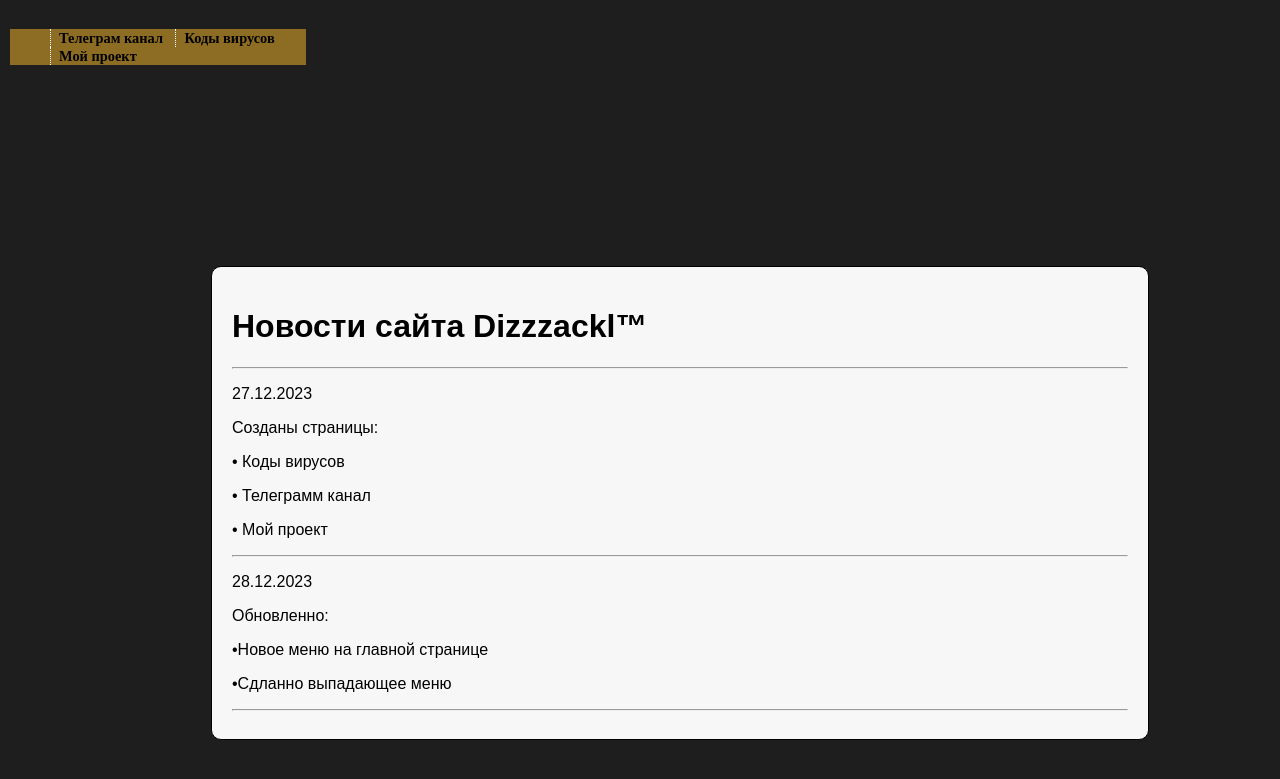
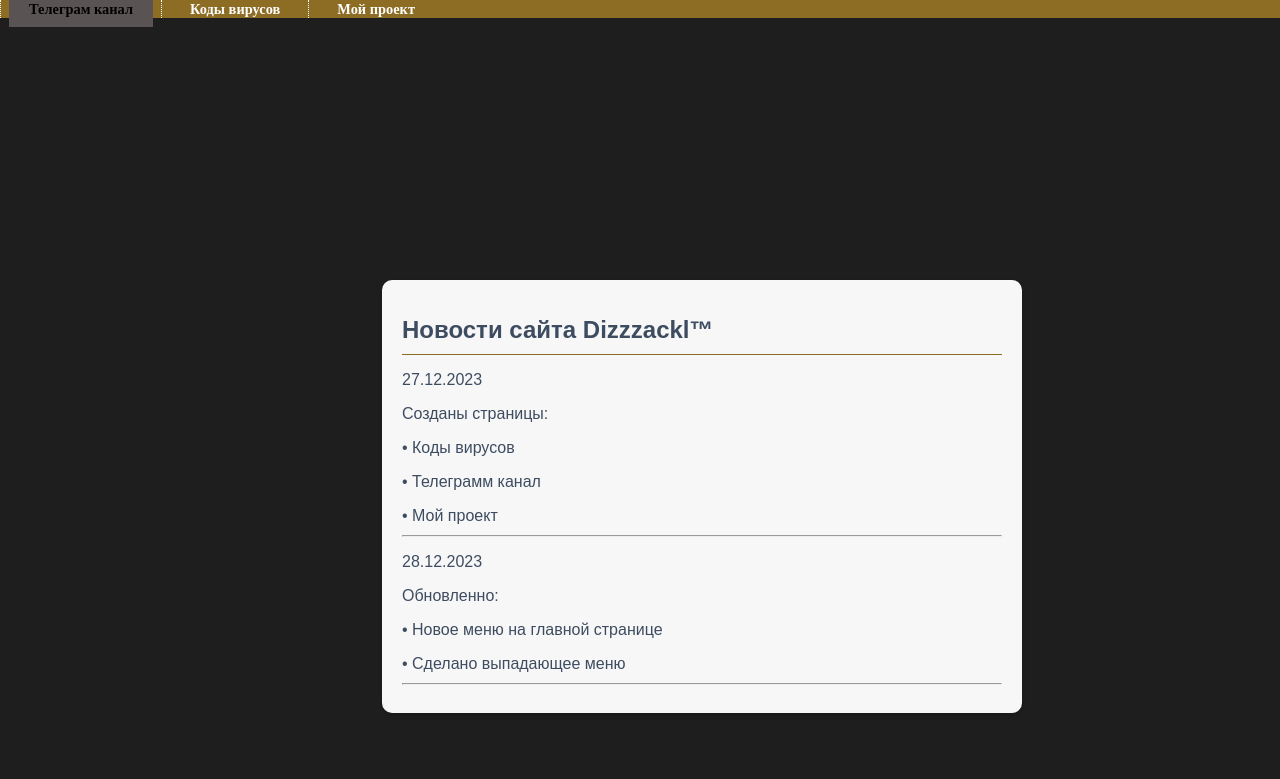
Before and after one commit to dizzzackl/https-dizzzackl.netlify.app, a PHP site: page / in a window 1280 px wide. Shown: the top 779 px of the page. Run offline with PHP 8.4, Linux system fonts and the light colour scheme.

Commit message:
Add files via upload

```diff
--- a/html/css/style.css
+++ b/html/css/style.css
@@ -1,151 +1,85 @@
-/*html {
-  background-image: url(bg-img.jpg);
-  background-repeat: no-repeat;
-  background-position: center center;
-  background-attachment: fixed;
-  -webkit-background-size: cover;
-  -moz-background-size: cover;
-  -o-background-size: cover;
-  background-size: cover;
-}
-img.background {
-  min-height: 100%;
-  min-width: 640px;
-  width: 100%;
+html {
+  font-size: 100%;
+  width: auto;
   height: auto;
-  position: fixed;
-  top: 0;
-  left: 0;
-}*/
-  /* Зависит от размера изображения */
-  @media screen and (max-width: 1200px){
-	img.bg {
-	  left: 50%;
-	  margin-left: -320px;
-	}
+  background-color: #1e1e1e;
 }
 
-
-/* внешние границы таблицы серого цвета толщиной 1px */
-table {
-   border: 1px solid grey;
-}
-/* границы ячеек первого ряда таблицы */
-th {
-   border: 1px solid grey;
-}
-/* границы ячеек тела таблицы */
-td {
-   border: 1px solid grey;
-}
-/* сделает ширину таблицы равной ширине блока контейнера, в котором она находится */
-table {
-   width: 100%;
-}
-/* задаст фиксированную ширину для таблицы */
-table {
-   width: 600px;
-}
-
-.one{
-    position: relative; /* Относительное позиционирование */
-    left: 150px; /* Сдвигаем вниз */
-    bottom: 100px;
-
-}
-
-.icon{
-    width:auto;
-    border-radius: 20px;
-    cursor: help;
-}
-html{
-    width:auto;
-    background: #1e1e1e;
-        }
-table{
-    background: #d7d5d5;
-    width: auto;
-    height: auto;
-}
-body{
+body {
+  margin: 0;
+  padding: 0;
   width: auto;
   height: auto;
 }
 
-.menuone{
-{
-   display: none;
-}
-.main-item:focus ~ .sub-menu,
-.main-item:active ~ .sub-menu,
-.sub-menu:hover
-{
-   display: block;
-}
-    z-index:99999999;
-    border:1px solid;
-
-    margin:auto;
+.menuone {
+  display: flex;
+  justify-content: space-between;
+  align-items: center;
   position: fixed;
   top: 10px;
+  left: 50%;
+  transform: translateX(-50%);
+  z-index: 99999999;
+  background: rgba(68, 68, 68, 0.5);
+  border: 1px solid;
+  border-radius: 20px;
+  padding: 10px 20px;
+  cursor: pointer;
+}
 
-    background: rgba(68, 68, 68, 0.5);
-}
-button{
-
-        border-radius: 20px;
-    }
-.button1{
+.button1,
+.button2,
+.button3 {
   width: auto;
-    z-index:99999999;
+  z-index: 99999999;
   position: fixed;
   top: 40px;
-    left: 100px;
+  left: 50%;
+  transform: translateX(-50%);
+  border-radius: 20px;
+  padding: 10px 20px;
 }
-.button2{
-    width: auto;
-    z-index:99999999;
-    position: fixed;
-    top: 40px;
-    left: 250px;
-}
-.button3{
-    width: auto;
-    height: 10px;
-    z-index:99999999;
-    position: fixed;
-    top: 40px;
-    left: 450px;
-}
-.h11{
 
-    top: 170px;
-    left: 350px;
-}
-.novosti{
-    border-radius: 10px;
+.novosti {
   position: relative;
   top: 200px;
-    left: 40px;
-    width: 70%;
+  left: 5%;
+  width: 90%;
+  max-width: 600px;
   height: auto;
+  margin: auto;
+  padding: 20px;
+  border-radius: 10px;
+  background-color: #3d4c60;
+  color: rgba(255, 255, 255, 0.83);
+}
 
+.h11 {
+  text-align: center;
+  margin-top: 170px;
+}
 
+.h111 {
+  color: rgba(255, 255, 255, 0.83);
+}
 
-    border:1px solid;
+.hrmenu {
+  color: rgba(255, 255, 255, 0.83);
+}
 
-    margin:auto;
+@media (max-width: 768px) {
+  .menuone {
+    flex-direction: column;
+    padding: 5px;
+    gap: 5px;
+    text-align: center;
+  }
 
-    background: #3d4c60;
-
-
-
+  .button1,
+  .button2,
+  .button3 {
+    width: 120px;
+    top: 80px;
   }
-.h111{
-    color: rgba(55, 47, 66, 0.83);
 }
-.hrmenu{
-    color: rgba(67, 55, 82, 0.83);
-
- }
--- a/index.html
+++ b/index.html
@@ -15,25 +15,33 @@
             margin: 0;
             padding: 0;
             font-family: Arial, sans-serif;
+            overflow-x: hidden;
+        }
+
+        /* Стили для header */
+        header {
+            position: fixed;
+            top: 0;
+            left: 0;
+            width: 100%;
+            background-color: #8d6c23;
+            z-index: 999;
         }
 
         /* Стили для меню */
         #main_nav {
-            position: relative;
-            top: 15px;
-            margin-top: 14px;
-            margin-left: 10px;
-            width: 20%;
-            background-color: #8d6c23;
+            display: flex;
+            align-items: center;
+            justify-content: flex-start;
+            list-style: none;
+            margin: 0;
+            padding: 0;
         }
 
         /* Стили для основных пунктов меню */
         #main_nav > li {
-            display: inline-block;
             padding: 0 8px;
             border-left: 1px dotted #fff;
-            position: relative;
-            z-index: 2;
         }
 
         /* Стили для выпадающего подменю */
@@ -42,7 +50,6 @@
             position: absolute;
             top: 100%;
             left: 0;
-            z-index: 1;
             width: 155px;
             background-color: #fff;
             padding: 10px;
@@ -58,24 +65,25 @@
         /* Стили для ссылок */
         #main_nav li a,
         #main_nav li ul li a {
-            color: #000000;
+            color: #ffffff;
             font-family: "Times New Roman", serif;
             font-size: 0.9em;
             font-weight: bold;
             text-decoration: none;
             outline: none;
-            padding-bottom: 17px;
+            padding: 10px 20px;
         }
 
         /* Стили при наведении на пункты меню */
         #main_nav li:hover > a,
         #main_nav li ul a:hover {
-            color: black;
+            color: #000000;
+            background-color: #595353;
         }
 
         /* Стили для активной ссылки */
         #main_nav .active a {
-            color: black;
+            color: #000000;
         }
 
         /* Стили для подменю при наведении на основной пункт меню */
@@ -83,16 +91,54 @@
             display: block;
         }
 
+        /* Стили для контента */
+        .content {
+            margin-top: 60px;
+            padding: 20px;
+        }
+
         /* Стили для новостей */
         .novosti {
             background-color: #f7f7f7;
             padding: 20px;
+            border-radius: 10px;
+            box-shadow: 0 2px 4px rgba(0, 0, 0, 0.2);
         }
 
+        /* Стили для заголовка новостей */
+        .novosti h1 {
+            color: #3d4c60;
+            font-size: 24px;
+            font-weight: bold;
+            margin-bottom: 10px;
+        }
+
+        /* Стили для линии разделителя */
+        .hrmenu {
+            border: 0;
+            height: 1px;
+            width: 100%;
+            background-color: #8d6c23;
+            margin: 10px 0;
+        }
+
+        /* Стили для даты новости */
+        .novosti p:first-child{
+
+            margin-top: 10px;
+        }
+
+        /* Стили для текста новости */
+        .novosti p:not(:first-child){
+            color: #3d4c60;
+            margin-bottom: 10px;
+        }
     </style>
 </head>
 
 <body>
+    <header>
+        <nav>
             <ul id="main_nav">
                 <li><a href="/html/TGK.html">Телеграм канал</a></li>
                 <li><a href="/html/codes.html">Коды вирусов</a>
@@ -105,7 +151,10 @@
                 </li>
                 <li><a href="/html/proect.html">Мой проект</a></li>
             </ul>
+        </nav>
+    </header>
 
+    <div class="content">
         <div class="novosti">
             <h1>Новости сайта Dizzzackl™</h1>
             <hr class="hrmenu">
@@ -117,9 +166,10 @@
             <hr>
             <p>28.12.2023</p>
             <p>Обновленно:</p>
-        <p>•Новое меню на главной странице</p>
-        <p>•Сдланно выпадающее меню</p>
+            <p>• Новое меню на главной странице</p>
+            <p>• Сделано выпадающее меню</p>
             <hr>
+        </div>
     </div>
 </body>
 </html>
```
Lines whose indentation alone changed are shown as unchanged.
